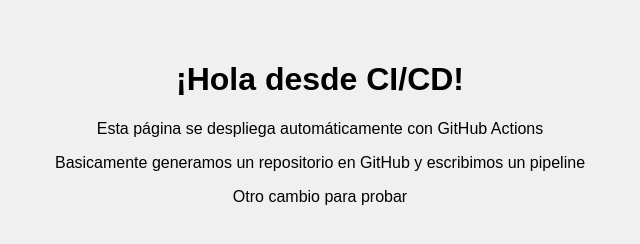
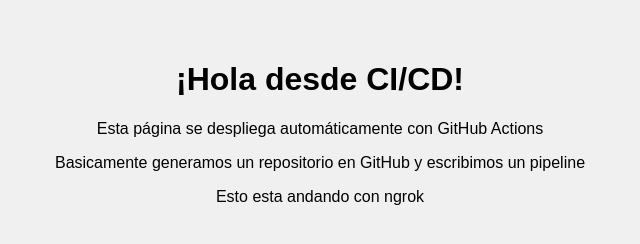
Before and after one commit to ecalcagno/mi-web-cicd, a website: page index.html in a window 1280 px wide. Shown: the full height of the page, 320-960 px from the left. Drawn offline with Linux system fonts and the light colour scheme.

Commit message:
probando pipeline funcionando

```diff
--- a/index.html
+++ b/index.html
@@ -9,7 +9,7 @@
   <h1>¡Hola desde CI/CD!</h1>
   <p>Esta página se despliega automáticamente con GitHub Actions</p>
   <p>Basicamente generamos un repositorio en GitHub y escribimos un pipeline</p>
-  <p>Otro cambio para probar</p>
+  <p>Esto esta andando con ngrok</p>
   <script src="script.js"></script>
 </body>
 </html>
```
